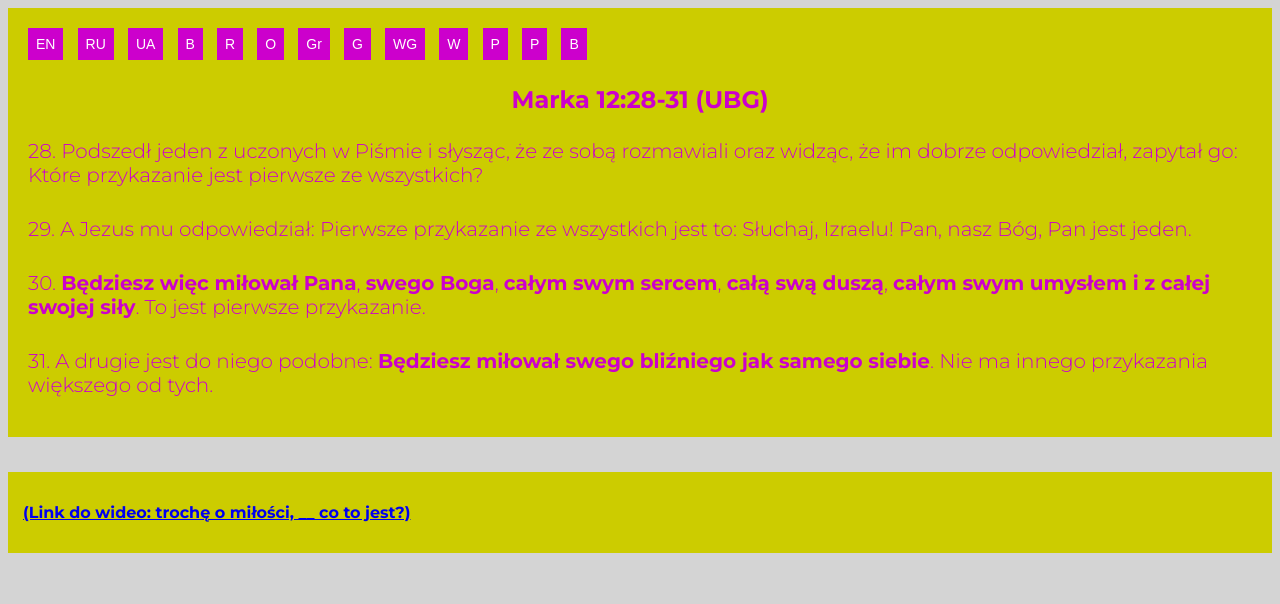
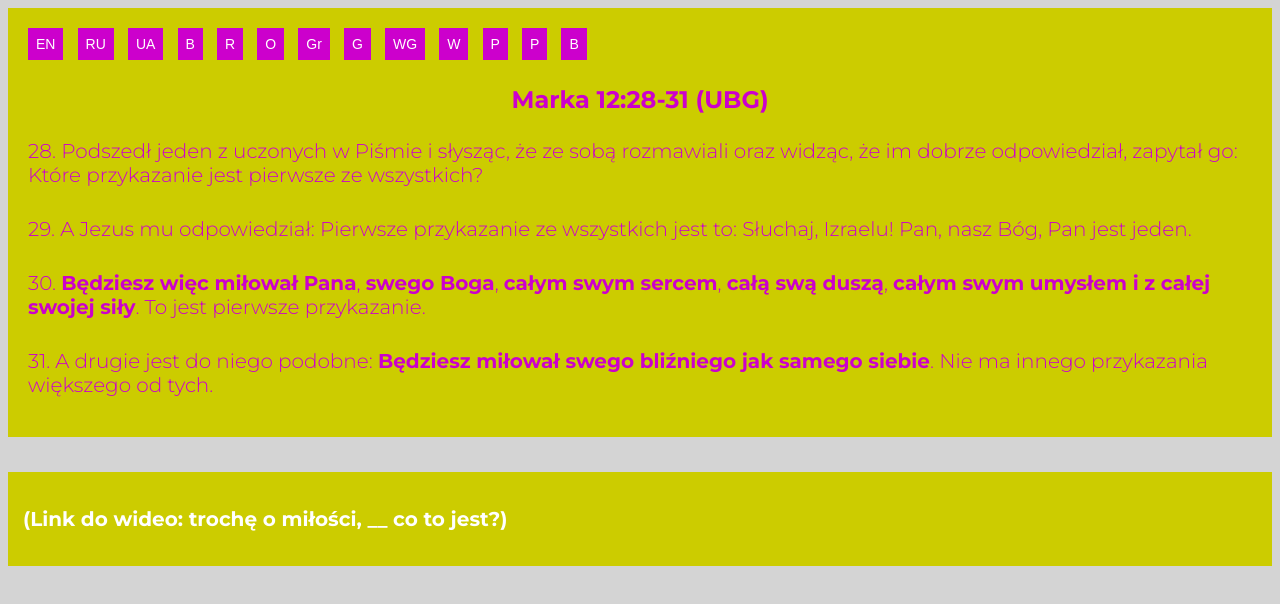
Before and after one commit to mr-front-end-dev/Bible-Verses-yellow--PL, a plain HTML site: page index.html in a window 1280 px wide. Drawn offline with Linux system fonts and the light colour scheme.

Commit message:
Updated section.css

```diff
--- a/css/section.css
+++ b/css/section.css
@@ -31,3 +31,10 @@
   color: hsl(0, 0%, 100%);
   text-decoration: none;
 }
+
+.section--link {
+  text-decoration: none;
+  color: hsl(0, 0%, 100%);
+  text-decoration: none;
+  font-size: 20px;
+}
```
